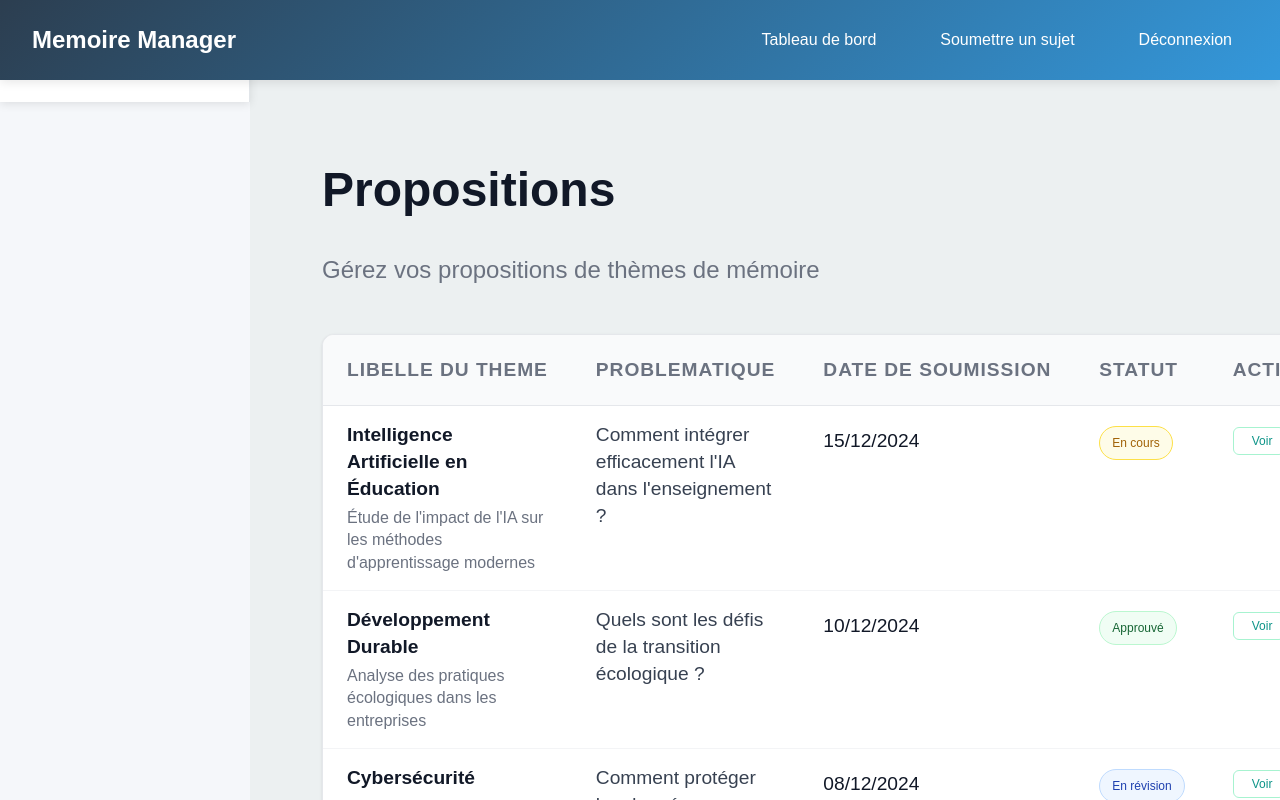
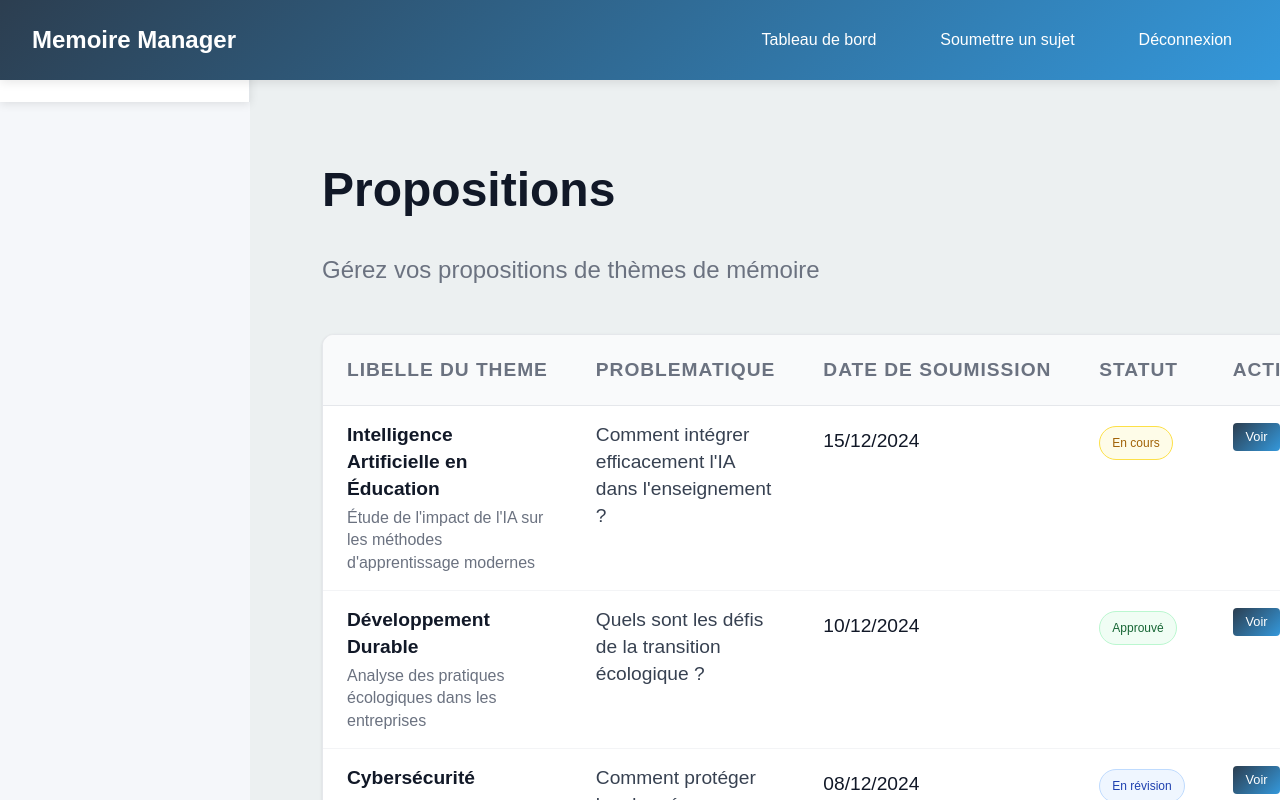
Before and after one commit to Marcalexkoffi/Memoire-Manager, an Angular app in the folder Front/: page /workbench/proposal-list in a window 1280 px wide. Shown: the top 800 px of the page. Built offline with nearby package versions, Linux system fonts and the light colour scheme.

Commit message:
revision

```diff
--- a/Front/src/app/professor-dashboad/professor-dashboad.component.scss
+++ b/Front/src/app/professor-dashboad/professor-dashboad.component.scss
@@ -1,10 +1,12 @@
 // En-tête de page
+main {
+  margin-left: 230px;
+}
 .page-header {
   display: flex;
   justify-content: space-between;
   align-items: flex-start;
   margin-bottom: 2rem;
-  margin-left: 200px;
   .header-content {
     h1 {
       margin: 0 0 0.5rem 0;
--- a/Front/src/app/professor-dashboad/professor-dashboad.component.ts
+++ b/Front/src/app/professor-dashboad/professor-dashboad.component.ts
@@ -4,8 +4,6 @@ import { Component } from '@angular/core';
   selector: 'app-professor-dashboad',
   imports: [],
   templateUrl: './professor-dashboad.component.html',
-  styleUrl: './professor-dashboad.component.scss'
+  styleUrl: './professor-dashboad.component.scss',
 })
-export class ProfessorDashboadComponent {
-
-}
+export class ProfessorDashboadComponent {}
--- a/Front/src/app/propositions/propositions.component.html
+++ b/Front/src/app/propositions/propositions.component.html
@@ -38,10 +38,7 @@
             <span class="status-badge status-pending">En cours</span>
           </td>
           <td class="actions-cell">
-            <button class="action-btn view-btn">
-              <i class="fas fa-eye"></i>
-              Voir
-            </button>
+            <button class="action-btn view-btn">Voir</button>
             <button class="action-btn edit-btn">
               <i class="fas fa-edit"></i>
               Modifier
--- a/Front/src/app/propositions/propositions.component.scss
+++ b/Front/src/app/propositions/propositions.component.scss
@@ -222,23 +222,27 @@
 
 /* Boutons d'action */
 .action-btn {
-  display: inline-flex;
-  align-items: center;
-  gap: 6px;
-  padding: 6px 12px;
-  border: 1px solid;
-  border-radius: 6px;
-  font-size: 12px;
+  padding: 0.4rem 0.8rem;
+  border: none;
+  border-radius: 4px;
+  font-size: 0.8rem;
   font-weight: 500;
   cursor: pointer;
-  transition: all 0.2s ease;
-  background: transparent;
-  text-decoration: none;
-}
+  margin-right: 0.5rem;
+  transition: all 0.3s ease;
 
-.view-btn {
-  color: #0d9488;
-  border-color: #a7f3d0;
+  &.view-btn {
+    background: linear-gradient(
+      135deg,
+      var(--primary-blue),
+      var(--secondary-blue)
+    );
+    color: white;
+
+    &:hover {
+      background: #2980b9;
+    }
+  }
 }
 
 .view-btn:hover {
--- a/Front/src/app/student-dashboad/student-dashboad.component.html
+++ b/Front/src/app/student-dashboad/student-dashboad.component.html
@@ -37,7 +37,7 @@
         <option value="all">Tous les domaines</option>
         <option value="Informatique">Informatique</option>
         <option value="Mathématiques">Mathématiques</option>
-        <option value="Physique">Physique</option>
+        <option value="Marketing">Marketing</option>
       </select>
     </div>
   </div>
@@ -66,9 +66,13 @@
             <span class="status-badge"> </span>
           </td>
           <td class="actions-cell">
-            <button class="action-btn view-btn">Voir</button>
-            <button class="action-btn edit-btn">Modifier</button>
-            <button class="action-btn download-btn">Télécharger</button>
+            <button class="action-btn view-btn">
+              <a
+                [routerLink]="'/proposal-list'"
+                style="color: white; text-decoration: none"
+                >Voir</a
+              >
+            </button>
           </td>
         </tr>
       </tbody>
--- a/Front/src/app/student-dashboad/student-dashboad.component.scss
+++ b/Front/src/app/student-dashboad/student-dashboad.component.scss
@@ -4,7 +4,6 @@
   justify-content: space-between;
   align-items: flex-start;
   margin-bottom: 2rem;
-  margin-left: 50px;
 
   .dashboard-title {
     h2 {
```
